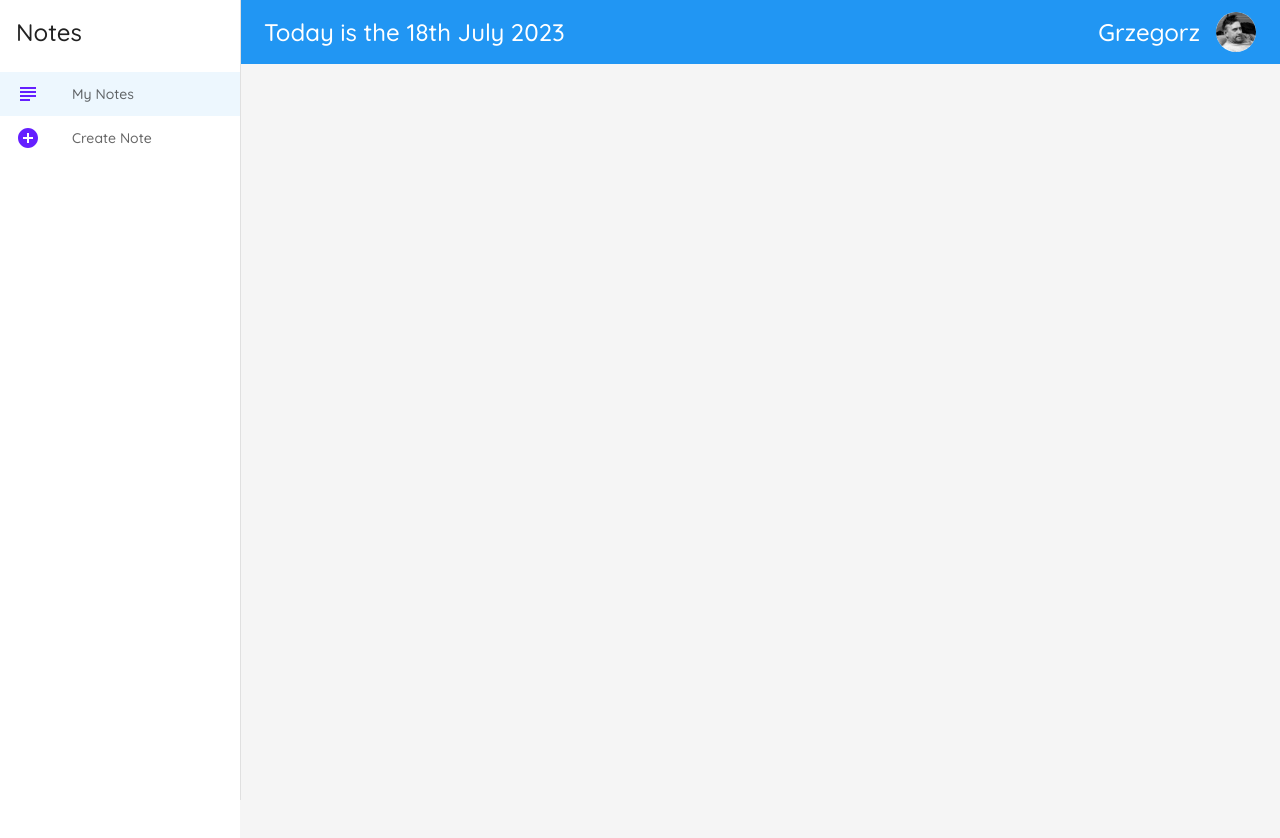
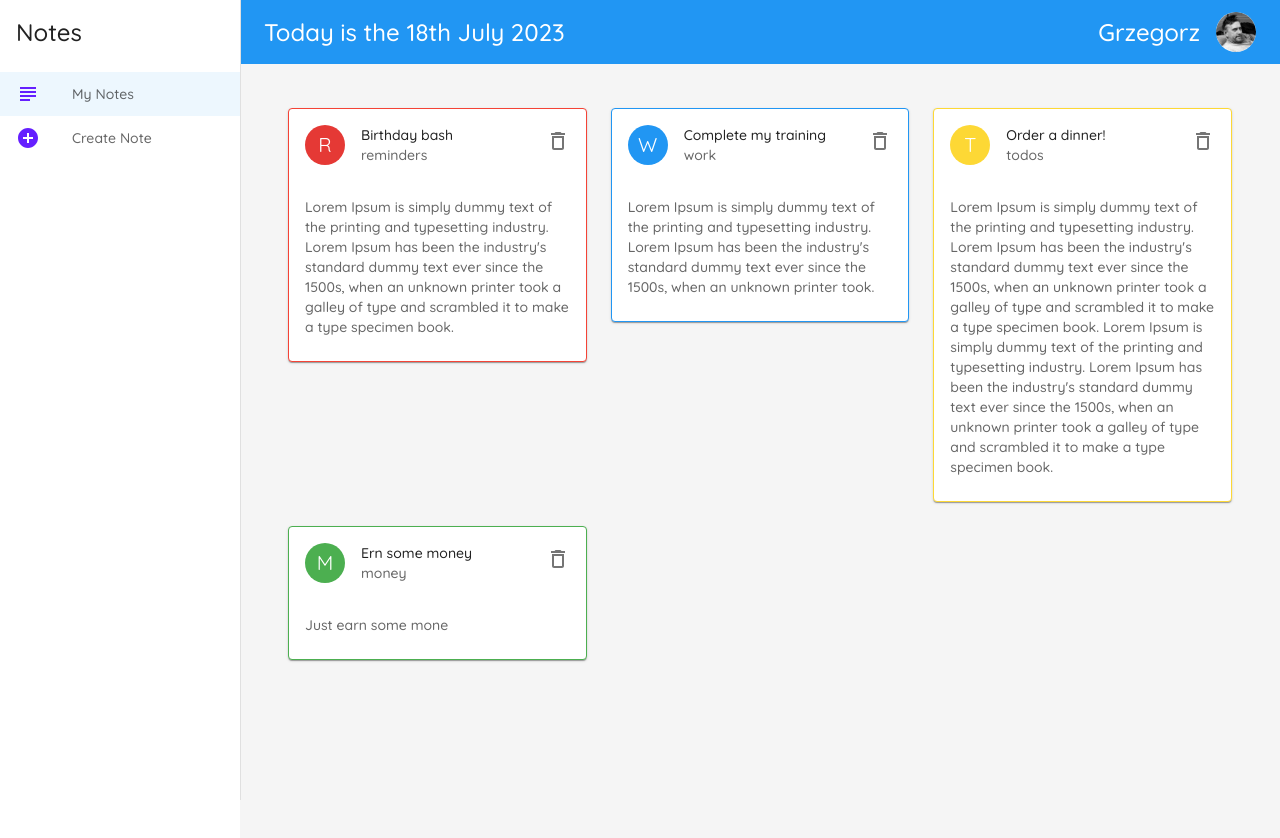
Before and after one commit to GrzegorzPacewicz/notes-mui, a React (Vite) app: page / in a window 1280 px wide. Shown: the top 838 px of the page. Built offline with nearby package versions, Linux system fonts and the light colour scheme; data requests are answered from the project's data file.

Commit message:
Revert "Notes moved to localStorage"
This reverts commit 3701c9fba4eb1b530b55520f9677a006c8cc6954.

```diff
--- a/src/pages/CreateNote/CreateNote.jsx
+++ b/src/pages/CreateNote/CreateNote.jsx
@@ -5,6 +5,7 @@ import { useState } from "react";
 import { useNavigate } from "react-router-dom";
 
 const CreateNote = () => {
+
     const [title, setTitle] = useState('');
     const [details, setDetails] = useState('');
     const [titleError, setTitleError] = useState(false);
@@ -13,48 +14,42 @@ const CreateNote = () => {
     const navigate = useNavigate();
 
     const handleSubmit = (event) => {
-        event.preventDefault();
-        setTitleError(false);
-        setDetailsError(false);
+        event.preventDefault()
+        setTitleError(false)
+        setDetailsError(false)
 
-        if (title.trim() === '') {
-            setTitleError(true);
+        if (title === '') {
+            setTitleError(true)
         }
 
-        if (details.trim() === '') {
-            setDetailsError(true);
+        if (details === '') {
+            setDetailsError(true)
         }
 
-        if (title.trim() && details.trim()) {
-            // Create a new note object with the provided data
-            const newNote = {
-                id: Date.now(), // You can use a unique identifier like the current timestamp
-                title,
-                details,
-                category,
-            };
-
-            // Get existing notes from local storage or initialize an empty array
-            const existingNotes = JSON.parse(localStorage.getItem('notes')) || [];
-
-            // Add the new note to the existing notes array
-            const updatedNotes = [...existingNotes, newNote];
-
-            // Save the updated notes array to local storage
-            localStorage.setItem('notes', JSON.stringify(updatedNotes));
-
-            // Navigate to the home page after saving the note
-            navigate('/');
+        if (title && details) {
+            fetch('http://localhost:8000/notes', {
+                method: 'POST',
+                headers: {"Content-type": "application/json"},
+                body: JSON.stringify({ title, details, category })
+            }).then(() => navigate('/'))
         }
-    };
+    }
 
     return (
+
         <Container>
-            <Typography variant="h6" component="h2" color="textSecondary" gutterBottom>
+
+            <Typography
+                variant="h6"
+                component="h2"
+                color="textSecondary"
+                gutterBottom
+            >
                 Create a New Note
             </Typography>
 
             <form noValidate autoComplete="off" onSubmit={handleSubmit}>
+
                 <StyledTextField
                     onChange={(event) => setTitle(event.target.value)}
                     variant="outlined"
@@ -63,7 +58,8 @@ const CreateNote = () => {
                     fullWidth
                     required
                     error={titleError}
-                />
+                >
+                </StyledTextField>
 
                 <StyledTextField
                     onChange={(event) => setDetails(event.target.value)}
@@ -75,7 +71,8 @@ const CreateNote = () => {
                     fullWidth
                     required
                     error={detailsError}
-                />
+                >
+                </StyledTextField>
 
                 <StyledFormControl>
                     <FormLabel>Note Category</FormLabel>
@@ -84,10 +81,10 @@ const CreateNote = () => {
                         onChange={(event) => setCategory(event.target.value)}
                         color="primary"
                     >
-                        <FormControlLabel value="money" control={<Radio />} label="Money" />
-                        <FormControlLabel value="todos" control={<Radio />} label="Todos" />
-                        <FormControlLabel value="reminders" control={<Radio />} label="Reminders" />
-                        <FormControlLabel value="work" control={<Radio />} label="Work" />
+                        <FormControlLabel value="money" control={<Radio/>} label="Money"/>
+                        <FormControlLabel value="todos" control={<Radio/>} label="Todos"/>
+                        <FormControlLabel value="reminders" control={<Radio/>} label="Reminders"/>
+                        <FormControlLabel value="work" control={<Radio/>} label="Work"/>
                     </RadioGroup>
                 </StyledFormControl>
 
@@ -95,11 +92,13 @@ const CreateNote = () => {
                     type="submit"
                     color="primary"
                     variant="contained"
-                    endIcon={<KeyboardArrowRightIcon />}
+                    endIcon={<KeyboardArrowRightIcon/>}
                 >
                     Submit
                 </Button>
+
             </form>
+
         </Container>
     );
 };
--- a/src/pages/Notes/Notes.jsx
+++ b/src/pages/Notes/Notes.jsx
@@ -3,35 +3,37 @@ import { useEffect, useState } from "react";
 import NoteCard from "../../components/NoteCard.jsx";
 
 const Notes = () => {
-    const [notes, setNotes] = useState([]);
+
+    const [notes, setNotes] = useState([])
+
+    // json-server --watch data/db.json --port 8000
 
     useEffect(() => {
-        // Read data from local storage on component mount
-        const storedNotes = JSON.parse(localStorage.getItem("notes"));
-        if (storedNotes) {
-            setNotes(storedNotes);
-        } else {
-            // If no data in local storage, initialize with empty array
-            setNotes([]);
-        }
-    }, []);
+        fetch('http://localhost:8000/notes')
+            .then(res => res.json())
+            .then(data => setNotes(data))
+    }, [])
 
-    const handleDelete = (id) => {
-        // Filter out the deleted note and update local storage
-        const newNotes = notes.filter((note) => note.id !== id);
-        setNotes(newNotes);
-        localStorage.setItem("notes", JSON.stringify(newNotes));
-    };
+    const handleDelete = async (id) => {
+        await fetch('http://localhost:8000/notes/' + id, {
+            method: 'DELETE'
+        })
+
+        const newNotes = notes.filter(note => note.id !== id)
+        setNotes(newNotes)
+    }
 
     return (
-        <Container sx={{ marginTop: "20px" }}>
+        <Container sx={{marginTop: "20px"}}>
+
             <Grid container spacing={3}>
-                {notes.map((note) => (
+                {notes.map(note => (
                     <Grid item xs={12} md={6} lg={4} key={note.id}>
-                        <NoteCard note={note} handleDelete={() => handleDelete(note.id)} />
+                        <NoteCard note={note} handleDelete={handleDelete}/>
                     </Grid>
                 ))}
             </Grid>
+
         </Container>
     );
 };
```
